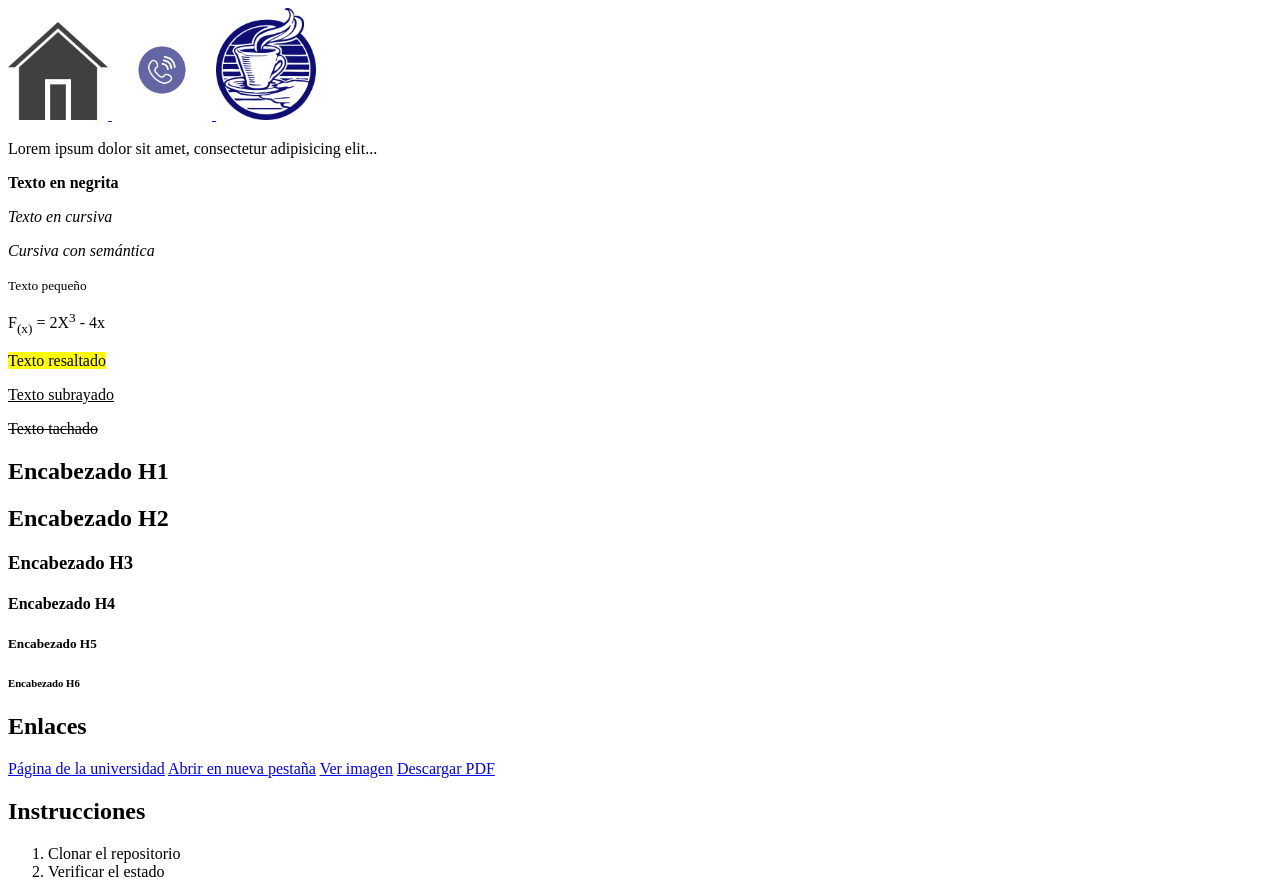
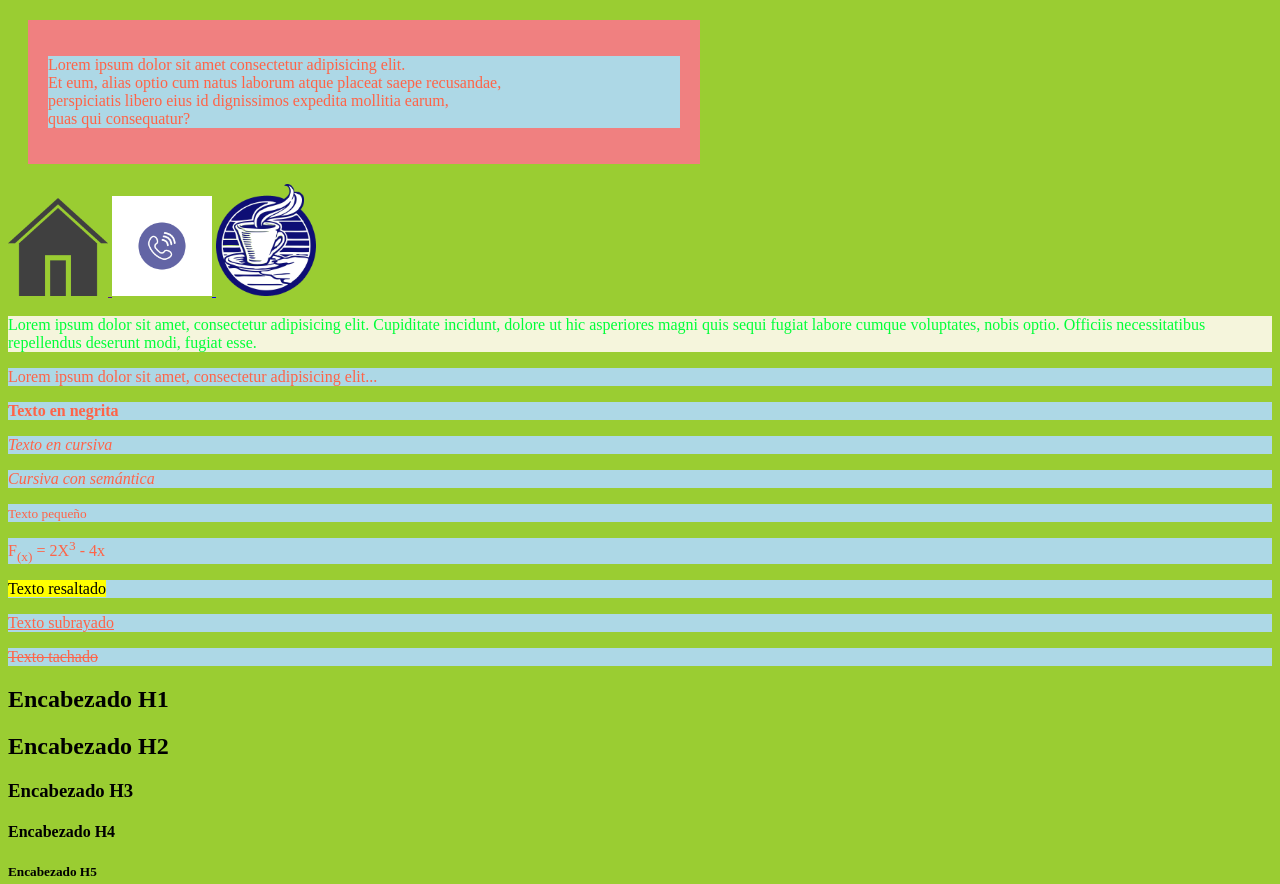
Before and after one commit to Alerbitt/miRepositorio, a plain HTML site: page index.html in a window 1280 px wide. Shown: the top 884 px of the page. Drawn offline with Linux system fonts and the light colour scheme.

Commit message:
Actualizacion css

```diff
--- /dev/null
+++ b/css/style.css
@@ -0,0 +1,21 @@
+body{
+    background-color: yellowgreen;
+}
+
+p.nombre{
+    color: rgb(0, 255, 55);
+    background-color: beige;
+}
+
+p{
+    color: tomato;
+    background-color: lightblue;
+}
+
+.DIV1{
+    color: blue;
+    background-color: lightcoral;
+    padding: 20px;
+    margin: 20px;
+    width: 50%;
+}
--- a/index.html
+++ b/index.html
@@ -4,9 +4,15 @@
     <meta charset="UTF-8">
     <meta name="viewport" content="width=device-width, initial-scale=1.0">
     <title>Mi Primera Página</title>
-    <link rel="stylesheet" href="style.css">
+    <link rel="stylesheet" href="css/style.css">
 </head>
 <body>
+    <div class="DIV1">
+        <p>Lorem ipsum dolor sit amet consectetur adipisicing elit. <br>
+            Et eum, alias optio cum natus laborum atque placeat saepe recusandae, <br>
+            perspiciatis libero eius id dignissimos expedita mollitia earum, <br>
+            quas qui consequatur?</p>
+    </div>
     <!-- Menú de navegación -->
     <nav>
         <a href="">
@@ -21,6 +27,7 @@
     </nav>
 
     <!-- Contenido Principal -->
+     <p class="nombre">Lorem ipsum dolor sit amet, consectetur adipisicing elit. Cupiditate incidunt, dolore ut hic asperiores magni quis sequi fugiat labore cumque voluptates, nobis optio. Officiis necessitatibus repellendus deserunt modi, fugiat esse.</p>
     <main>
         <section>
             <p>Lorem ipsum dolor sit amet, consectetur adipisicing elit...</p>
```
Also changed, not shown: style.css (deleted).
